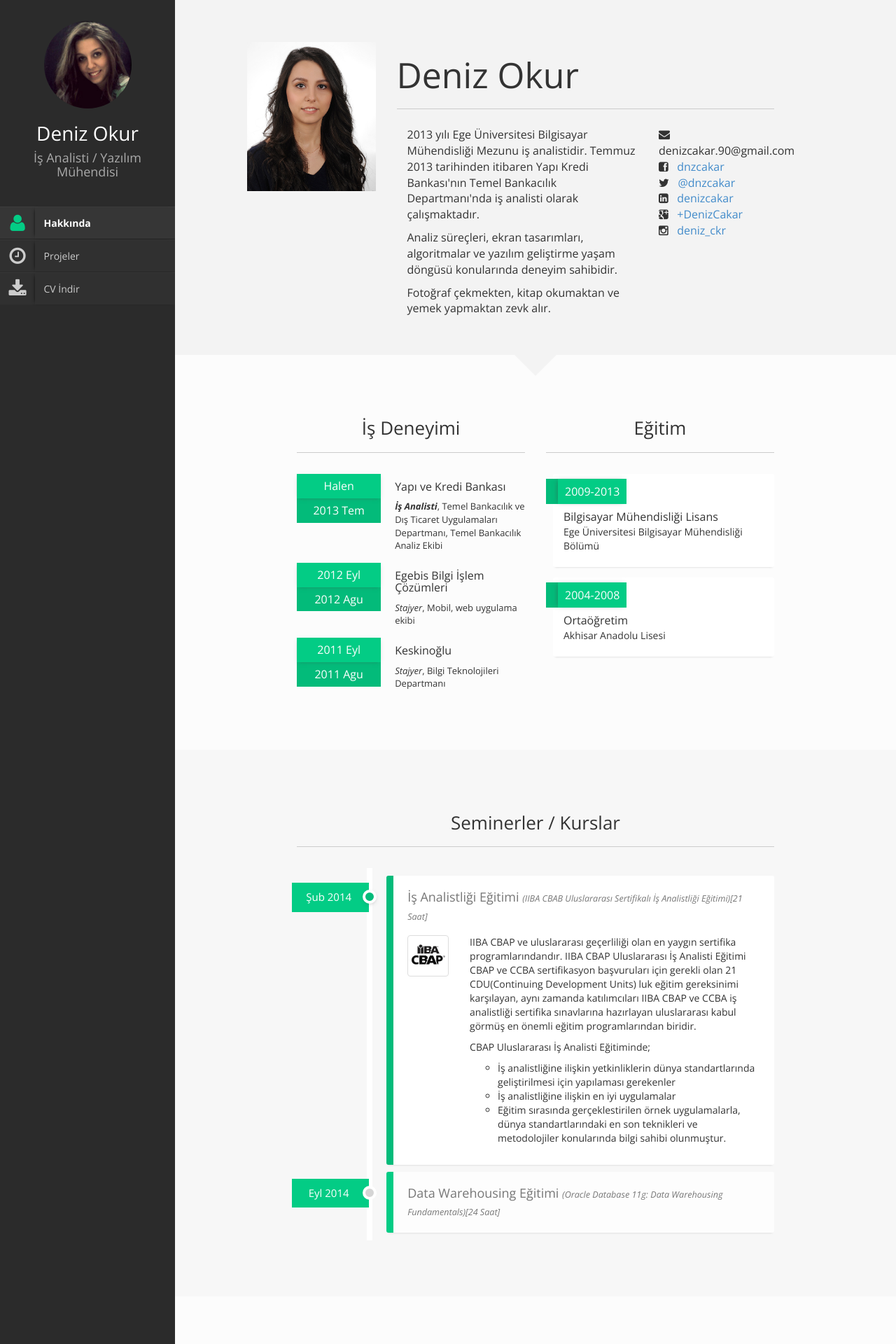
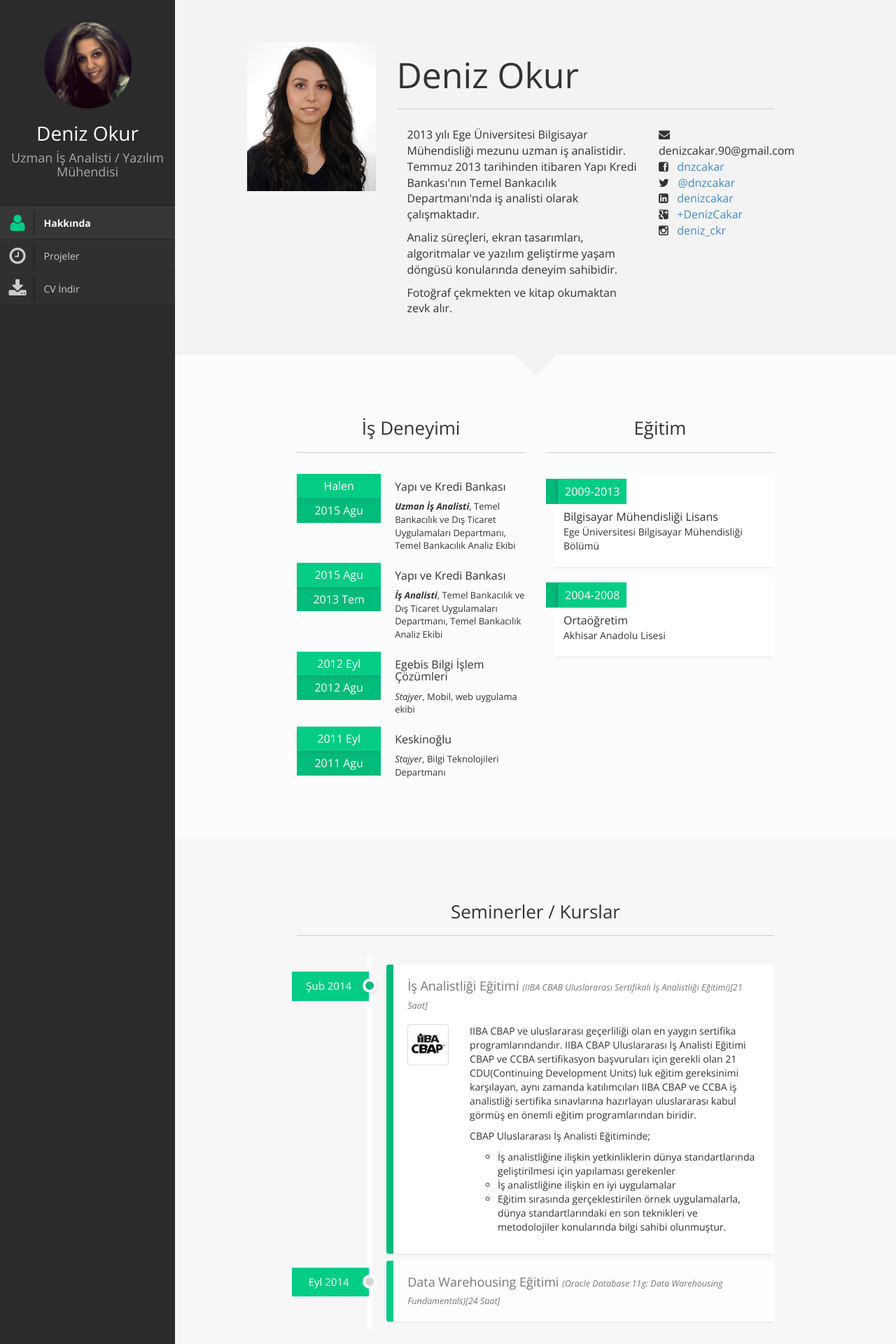
Before and after one commit to denizokur/denizokur.github.io, a Jekyll site: the page built from index.html, in a window 1280 px wide. Shown: the top 1920 px of the page at 70% size. Built offline with Jekyll 4.4.1, drawn with Linux system fonts in a browser that asks for light colours.

Commit message:
Site adı değişikliği ve hakkında kısmında güncellemeler

```diff
--- a/CNAME
+++ b/CNAME
@@ -1 +1 @@
-denizcakar.com
+denizokur.com
--- a/_includes/sidebar.html
+++ b/_includes/sidebar.html
@@ -7,7 +7,7 @@
                 <div class="portrate hidden-xs"></div>
                 <div class="title">
                     <h2>Deniz Okur</h2>
-                    <h3>İş Analisti / Yazılım Mühendisi</h3>
+                    <h3>Uzman İş Analisti / Yazılım Mühendisi</h3>
                 </div>
 
             </div>
--- a/index.html
+++ b/index.html
@@ -20,11 +20,11 @@ id: index
                   <div class="clearfix visible-sm visible-xs"></div>
                   <div class="col-sm-12 col-md-8">
                       <h3 class="title">Deniz Okur</h3>
-                      <div class="col-md-8"><p>2013 yılı Ege Üniversitesi Bilgisayar Mühendisliği Mezunu iş analistidir. Temmuz 2013 tarihinden itibaren Yapı Kredi Bankası'nın Temel Bankacılık Departmanı'nda iş analisti olarak çalışmaktadır.</p>
+                      <div class="col-md-8"><p>2013 yılı Ege Üniversitesi Bilgisayar Mühendisliği mezunu uzman iş analistidir. Temmuz 2013 tarihinden itibaren Yapı Kredi Bankası'nın Temel Bankacılık Departmanı'nda iş analisti olarak çalışmaktadır.</p>
 
                       <p>Analiz süreçleri, ekran tasarımları, algoritmalar ve yazılım geliştirme yaşam döngüsü konularında deneyim sahibidir.</p>
 
-                      <p>Fotoğraf çekmekten, kitap okumaktan ve yemek yapmaktan zevk alır.</p>
+                      <p>Fotoğraf çekmekten ve kitap okumaktan zevk alır.</p>
                     </div>
                     <div class="col-md-4">
                         <ul class="list-unstyled">
@@ -76,6 +76,16 @@ id: index
                           <li>
                               <div class="dates">
                                   <span>Halen</span>
+                                  <span>2015 Agu</span>
+                              </div>
+                              <div class="content">
+                                  <h4>Yapı ve Kredi Bankası</h4>
+                                  <p><em><b>Uzman İş Analisti</b></em>, Temel Bankacılık ve Dış Ticaret Uygulamaları Departmanı, Temel Bankacılık Analiz Ekibi</p>
+                              </div>
+                          </li>
+                          <li>
+                              <div class="dates">
+                                  <span>2015 Agu</span>
                                   <span>2013 Tem</span>
                               </div>
                               <div class="content">
```
